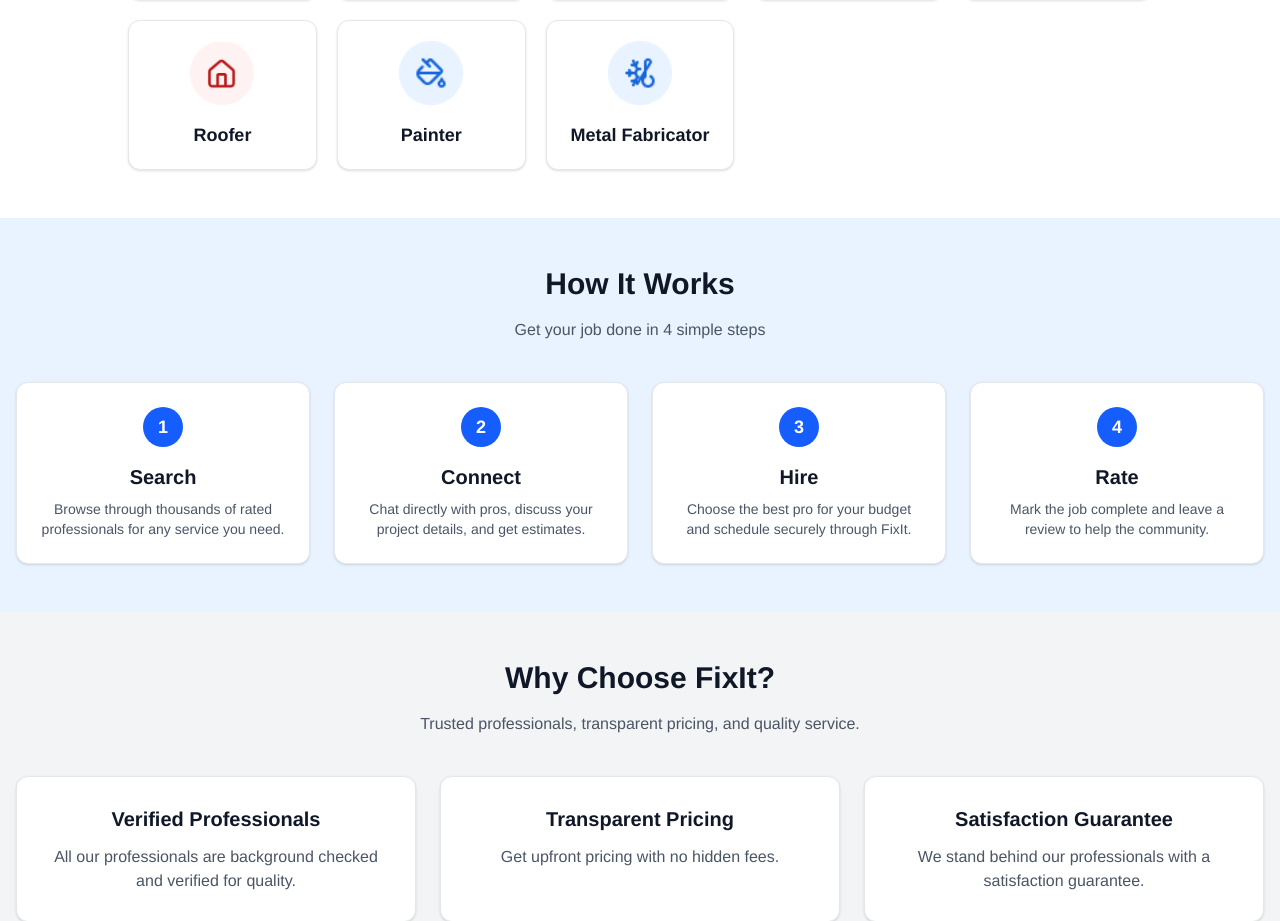
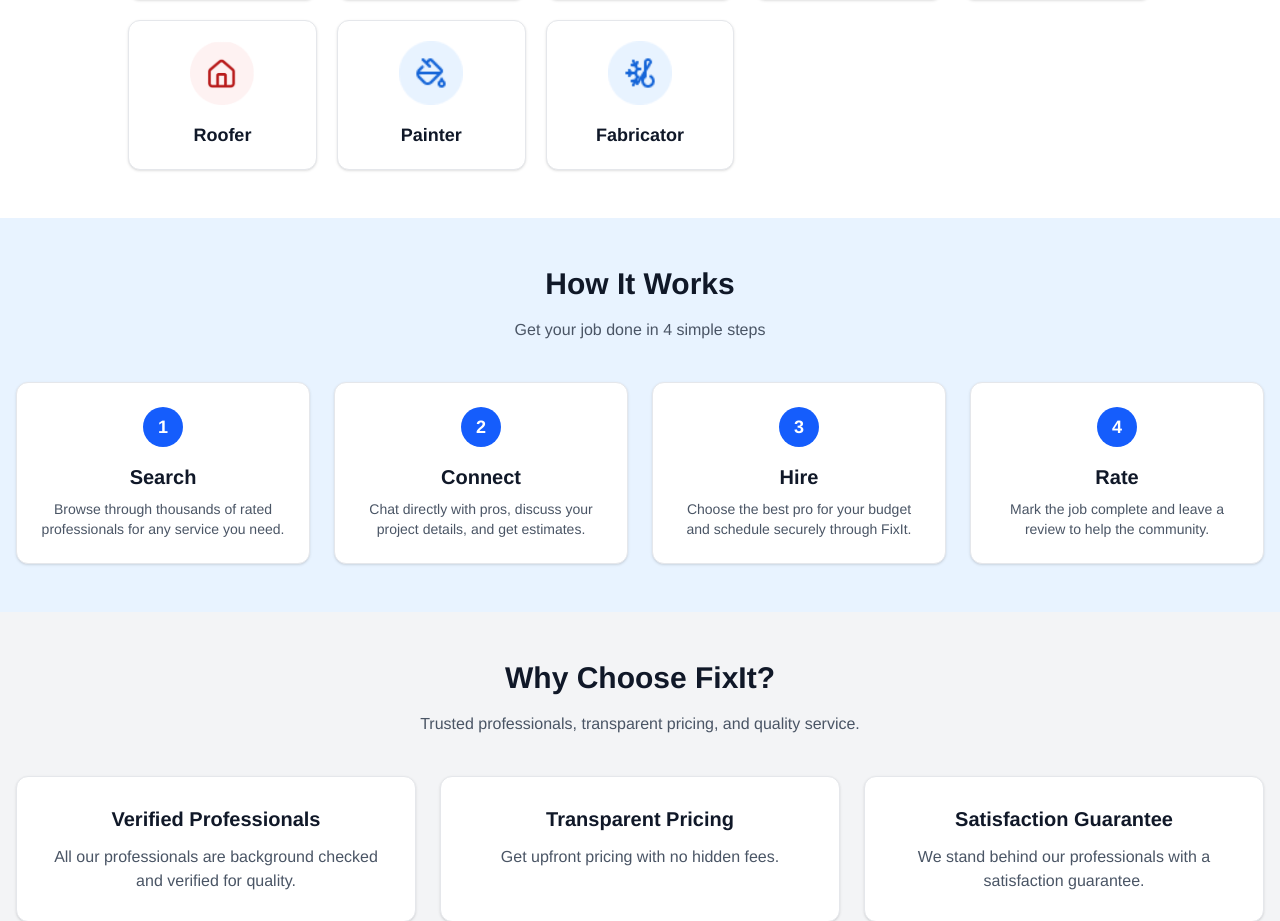
Before and after one commit to okotochris/fixit, a Next.js app in the folder frontend/: page / in a window 1280 px wide. Shown: the part 1146-2067 px from the top of the page. Built offline with nearby package versions, Linux system fonts and the light colour scheme; no server answers.

Commit message:
search updated

```diff
--- a/frontend/app/page.tsx
+++ b/frontend/app/page.tsx
@@ -88,8 +88,7 @@
     { item: "Electrician", icon: "/electrical.png" },
     { item: "Carpenter", icon: "/carpentry.png" },
     { item:'Furniture', icon: "/carpentry.png" },
-
-     { item: "Roofer", icon: "/roof.png" },
+    { item: "Roofer", icon: "/roof.png" },
     { item: "HVAC", icon: "/hvac.png" },
     { item: "Cleaner", icon: "/cleaning.png" },
     { item: "Welder", icon: "/welder.png" },
@@ -101,8 +100,8 @@
     { item: "Handyman", icon: "/handyman.png" },
     { item: "Mechanic", icon: "/mechanic.png" },
     { item: "Roofer", icon: "/roof.png" },
-       { item: "Painter", icon: "/painting.png" },
-    { item: "Metal Fabricator", icon: "/hvac.png" },
+    { item: "Painter", icon: "/painting.png" },
+    { item: "Fabricator", icon: "/hvac.png" },
   ]
 
   const how_it_works = [
```
